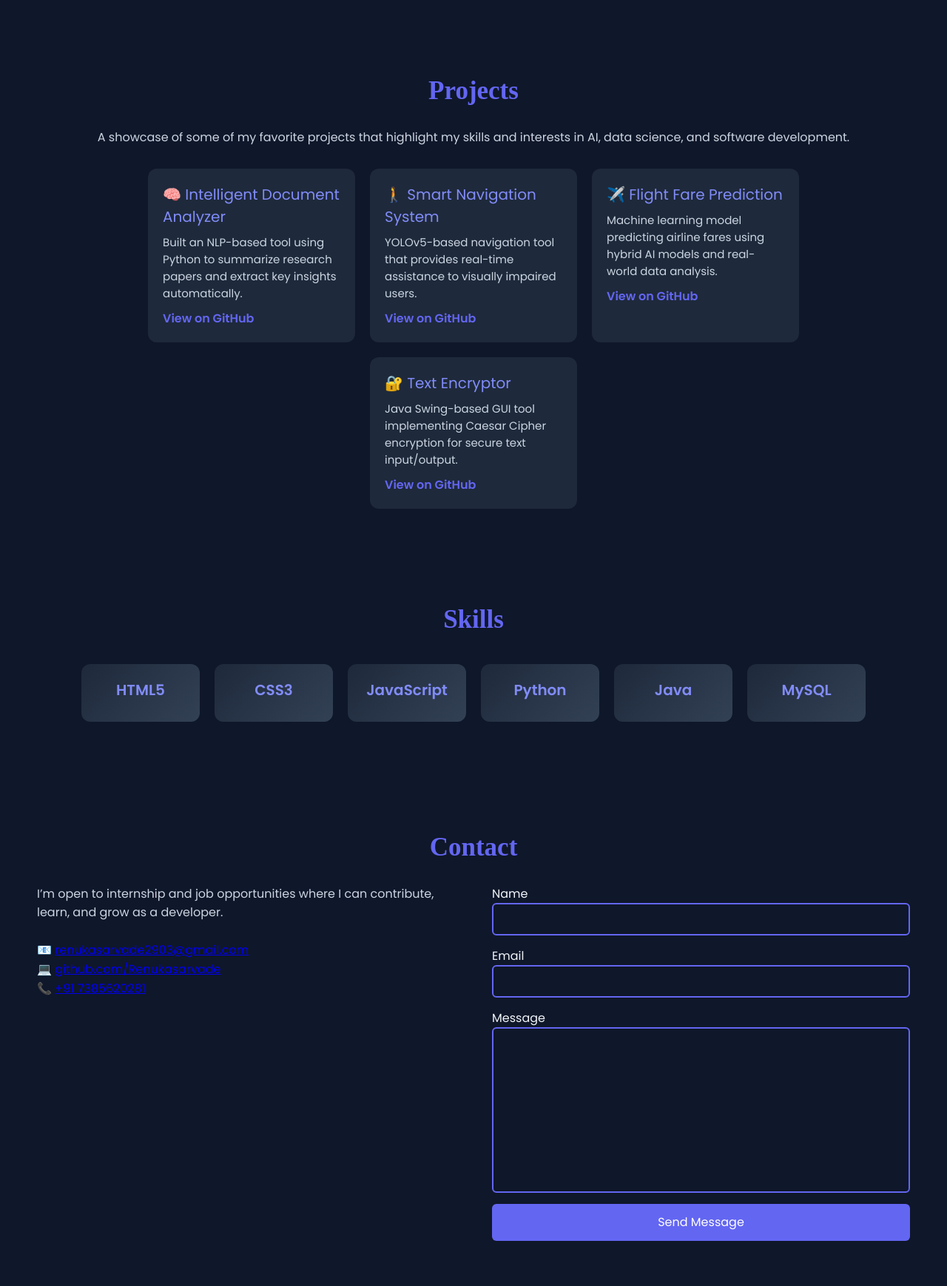
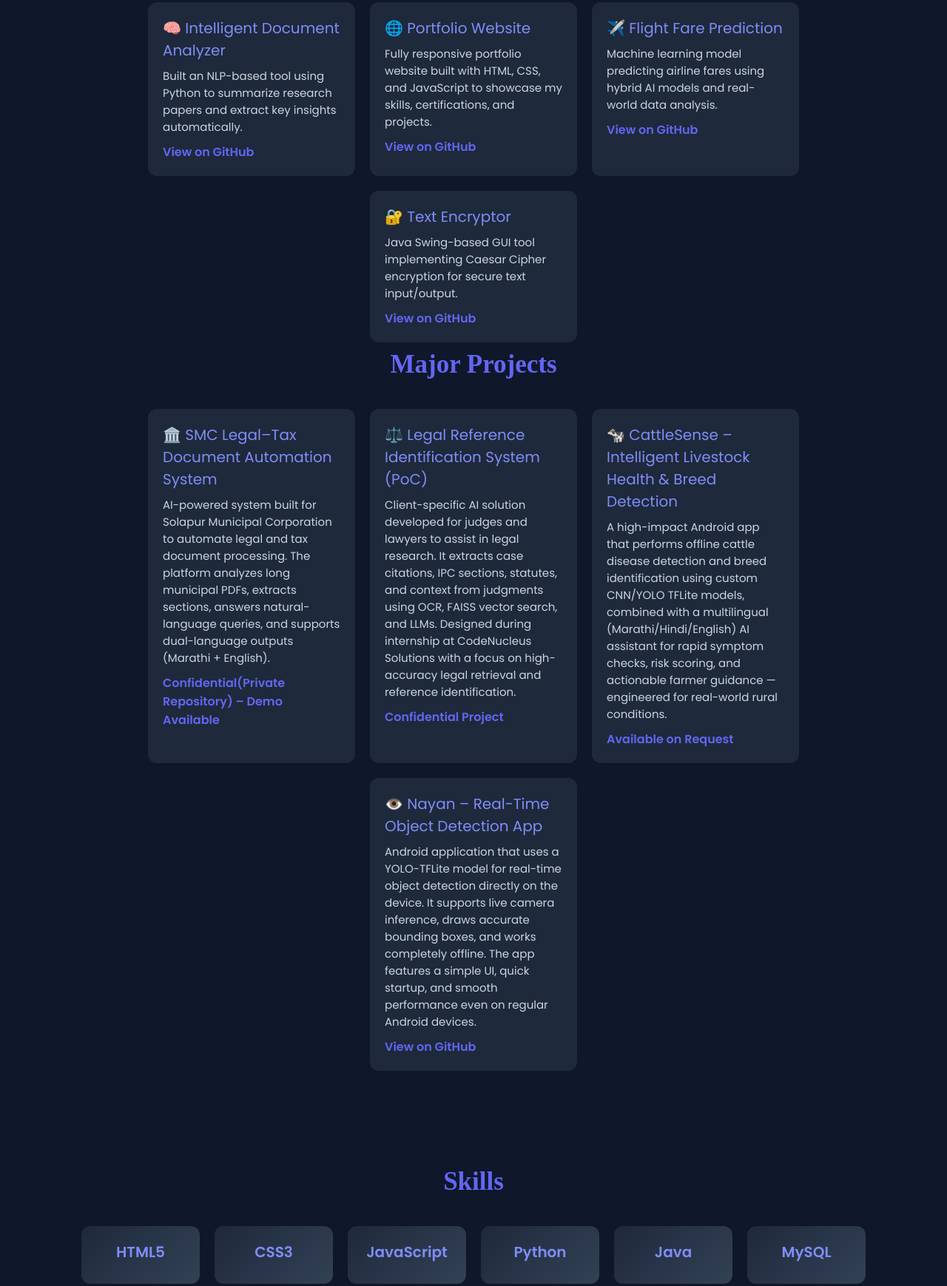
Before and after one commit to Renukasarvade/My--Portfolio, a plain HTML site: page index.html in a window 1280 px wide. Shown: the part 637-2376 px from the top of the page at 74% size. Drawn offline with Linux system fonts and the light colour scheme.

Commit message:
Update index.html

```diff
--- a/index.html
+++ b/index.html
@@ -48,7 +48,7 @@
     <!-- HERO SECTION -->
     <section class="hero-section">
       <div class="text">
-        <h2>Hi, I'm Renuka  👋</h2>
+        <h2>Hi, I'm Renuka 👋</h2>
         <p>
           I’m an Artificial Intelligence and Data Science graduate with a strong passion for web development, modern technology, and Python programming.
 I enjoy building clean, efficient, and user-centered applications — from dynamic web interfaces to intelligent Python-based tools — that make everyday tasks smarter and simpler.
@@ -69,8 +69,7 @@ I enjoy building clean, efficient, and user-centered applications — from dynam
       </div>
 
       <div class="headshot">
-      <img src="images/Profile.jpg" alt="Renuka Sarvade Profile Photo">
-
+        <img src="images/Profile.jpg.jpeg" alt="Renuka Sarvade Profile Photo">
 
 
       </div>
@@ -87,14 +86,16 @@ I enjoy building clean, efficient, and user-centered applications — from dynam
         <div class="cell">
           <span>🧠 Intelligent Document Analyzer</span>
           <p>Built an NLP-based tool using Python to summarize research papers and extract key insights automatically.</p>
-          <a href="https://github.com/Renukasarvade" target="_blank">View on GitHub</a>
+          <a href="https://github.com/Renukasarvade/intelligent-doc-analyzer" target="_blank">View on GitHub</a>
         </div>
 
-        <div class="cell">
-          <span>🚶 Smart Navigation System</span>
-          <p>YOLOv5-based navigation tool that provides real-time assistance to visually impaired users.</p>
-          <a href="https://github.com/Renukasarvade" target="_blank">View on GitHub</a>
-        </div>
+         <div class="cell">
+            <span>🌐 Portfolio Website</span>
+            <p>
+              Fully responsive portfolio website built with HTML, CSS, and JavaScript to showcase my skills, certifications, and projects.
+              </p>
+          <a href="https://github.com/Renukasarvade/My--Portfolio" target="_blank">View on GitHub</a>
+    </div>
 
         <div class="cell">
           <span>✈️ Flight Fare Prediction</span>
@@ -105,10 +106,56 @@ I enjoy building clean, efficient, and user-centered applications — from dynam
         <div class="cell">
           <span>🔐 Text Encryptor</span>
           <p>Java Swing-based GUI tool implementing Caesar Cipher encryption for secure text input/output.</p>
-          <a href="https://github.com/Renukasarvade" target="_blank">View on GitHub</a>
+          <a href="https://github.com/Renukasarvade/Text-Encryptor.git" target="_blank">View on GitHub</a>
         </div>
       </div>
-    </section>
+      <!-- PROJECTS SECTION -->
+  <h2>Major Projects</h2>
+  <div class="cells">
+
+    <!-- Project 1 -->
+    <div class="cell">
+      <span>🏛️ SMC Legal–Tax Document Automation System</span>
+      <p>
+        AI-powered system built for Solapur Municipal Corporation to automate legal and tax document processing. The platform analyzes long municipal PDFs, extracts sections, answers natural-language queries, and supports dual-language outputs (Marathi + English).
+      </p>
+      <a href="#" target="_blank">Confidential(Private Repository) – Demo Available</a>
+    </div>
+
+    <!-- Project 2 -->
+    <div class="cell">
+      <span>⚖️ Legal Reference Identification System (PoC)</span>
+      <p>
+        Client-specific AI solution developed for judges and lawyers to assist in legal research. It extracts case citations, IPC sections, statutes, and context from judgments using OCR, FAISS vector search, and LLMs. Designed during internship at CodeNucleus Solutions with a focus on high-accuracy legal retrieval and reference identification.
+
+      </p>
+      <a href="#" target="_blank"> Confidential Project</a>
+    </div>
+
+    <!-- Project 3 -->
+    <div class="cell">
+      <span>🐄 CattleSense – Intelligent Livestock Health & Breed Detection</span>
+      <p>
+      A high-impact Android app that performs offline cattle disease detection and breed identification using custom CNN/YOLO TFLite models, combined with a multilingual (Marathi/Hindi/English) AI assistant for rapid symptom checks, risk scoring, and actionable farmer guidance — engineered for real-world rural conditions.
+     </p>
+      <a href="mailto:renukasarvade2903@gmail.com" target="_blank">Available on Request</a>
+    </div>
+
+    <!-- Project 4 -->
+    <div class="cell">
+      <span>👁️ Nayan – Real-Time Object Detection App</span>
+      <p>
+      Android application that uses a YOLO-TFLite model for real-time object detection directly on the device. It supports live camera inference, draws accurate bounding boxes, and works completely offline. The app features a simple UI, quick startup, and smooth performance even on regular Android devices.
+      </p>
+      <a href="https://github.com/Renukasarvade/nayan-object-detection-app.git" target="_blank">View on GitHub</a>
+    </div>
+
+
+
+  </div>
+</section>
+
+
 
     <!-- SKILLS SECTION -->
     <section id="skills" class="skills-section">
@@ -120,6 +167,11 @@ I enjoy building clean, efficient, and user-centered applications — from dynam
         <div class="cell"><span>Python</span></div>
         <div class="cell"><span>Java</span></div>
         <div class="cell"><span>MySQL</span></div>
+        <div class="cell"><span>Machine Learning</span></div>
+        <div class="cell"><span>Data Analysis</span></div>
+        <div class="cell"><span>Artificial Intelligence</span></div>
+        <div class="cell"><span>Git and Github</span></div>
+
       </div>
     </section>
 
@@ -131,10 +183,13 @@ I enjoy building clean, efficient, and user-centered applications — from dynam
           I’m open to internship and job opportunities where I can contribute, learn, and grow as a developer.
           <br><br>
           📧 <a href="mailto:renukasarvade2903@gmail.com">renukasarvade2903@gmail.com</a><br>
-          💻 <a href="https://github.com/Renukasarvade" target="_blank">github.com/Renukasarvade</a> <br>
           📞 <a href="tel:+919876543210">+91 7385620281</a><br>
+          💻 <a href="https://github.com/Renukasarvade">github.com/Renukasarvade</a><br>
+          📄 <a href="Renuka_Resume.pdf" target="_blank">Download Resume</a><br>
 
-        </div>
+
+
+          </div>
 <form action="https://formsubmit.co/renukasarvade2903@gmail.com" method="POST">
   <label for="name">Name</label>
   <input type="text" id="name" name="name" required>
```
